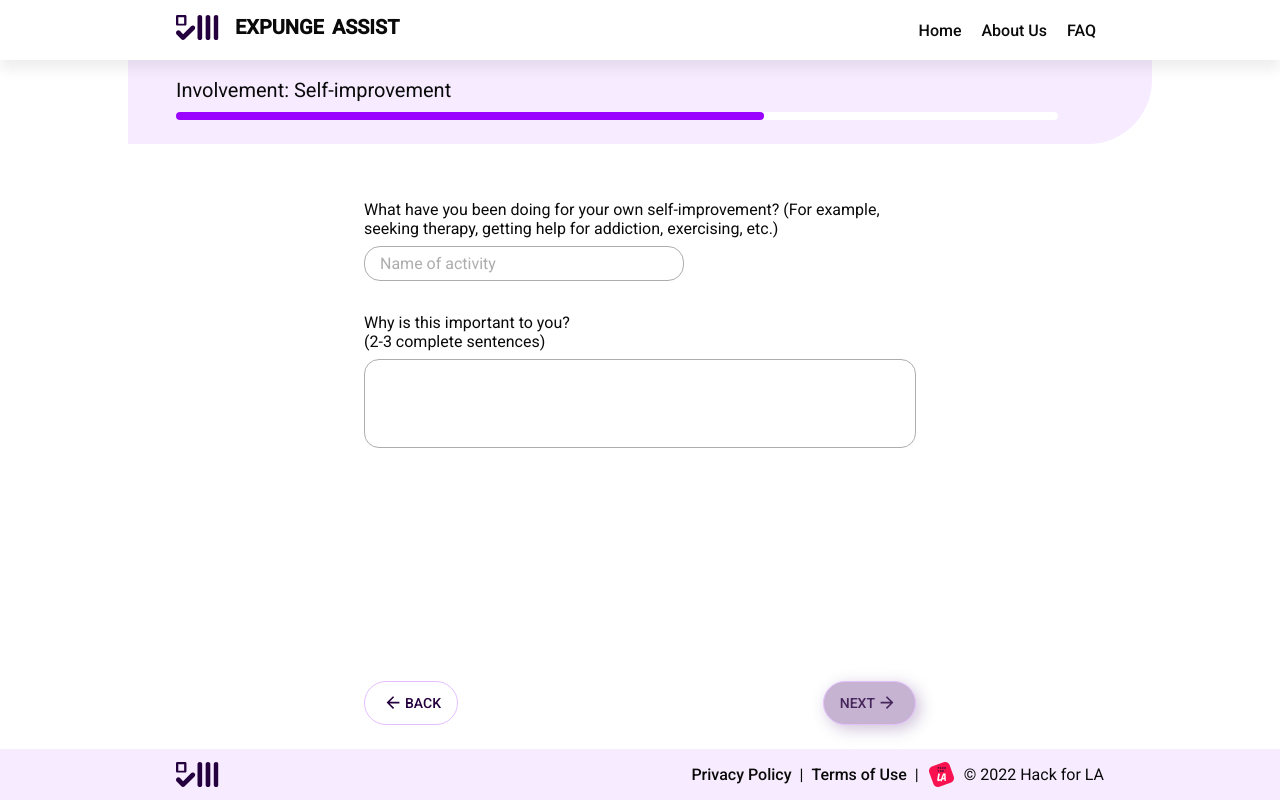
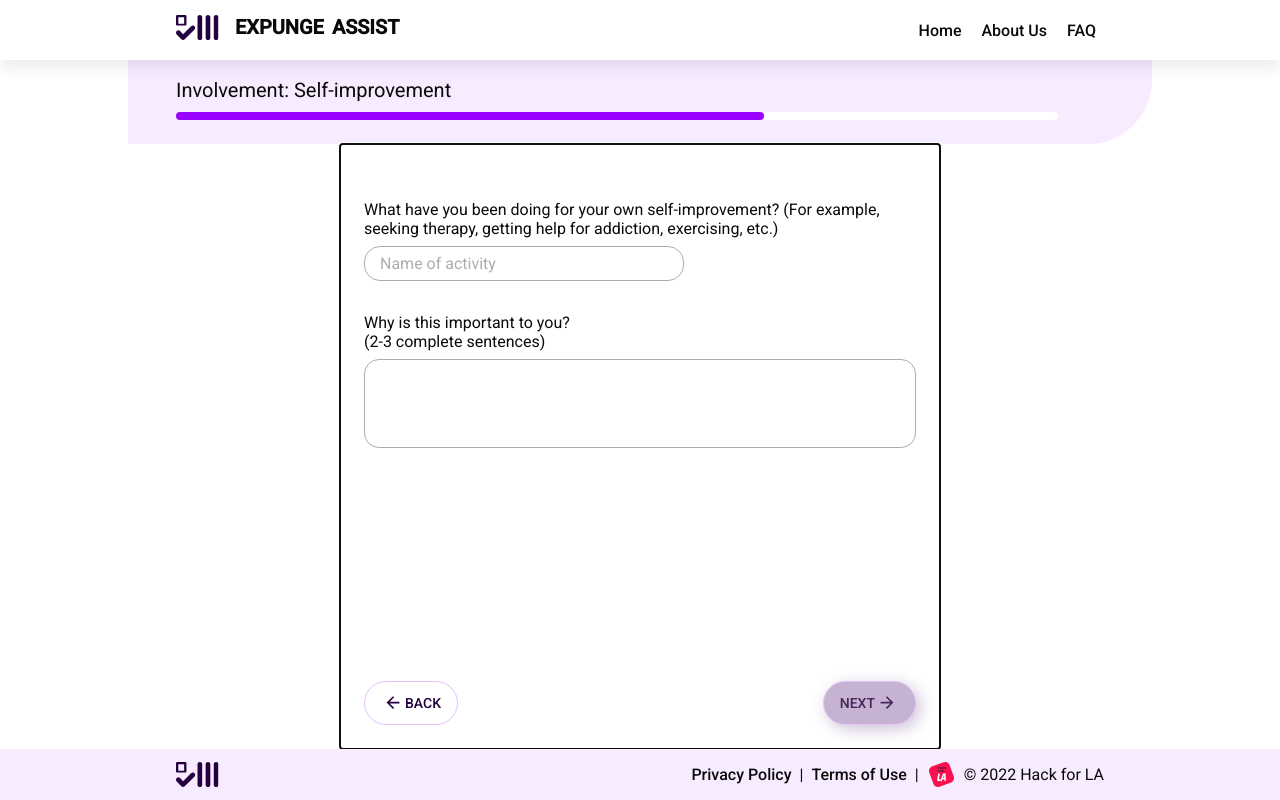
Before and after one commit to hackforla/expunge-assist, a React (Create React App) app in the folder products/statement-generator/: page /form/recovery in a window 1280 px wide. Built offline with nearby package versions, Linux system fonts and the light colour scheme.

Commit message:
Fix screen reader focus on InvolvementRecoveryFlow

```diff
--- a/products/statement-generator/src/pages-form/InvolvementRecoveryFlow.tsx
+++ b/products/statement-generator/src/pages-form/InvolvementRecoveryFlow.tsx
@@ -1,4 +1,4 @@
-import React, { useContext } from 'react';
+import React, { useRef, useEffect, useContext } from 'react';
 import { useTranslation } from 'react-i18next';
 
 import FormStateContext from 'contexts/FormStateContext';
@@ -27,8 +27,15 @@ function InvolvementRecoveryFlow() {
     });
   };
 
+  const contentContainerRef = useRef<HTMLDivElement>(null);
+
+  useEffect(() => {
+    // Automatically focus the container when the component mounts
+    contentContainerRef.current?.focus();
+  }, []);
+
   return (
-    <ContentContainer>
+    <ContentContainer ref={contentContainerRef} tabIndex={-1}>
       <FormContainer>
         <Input
           id="recoveryName"
```
